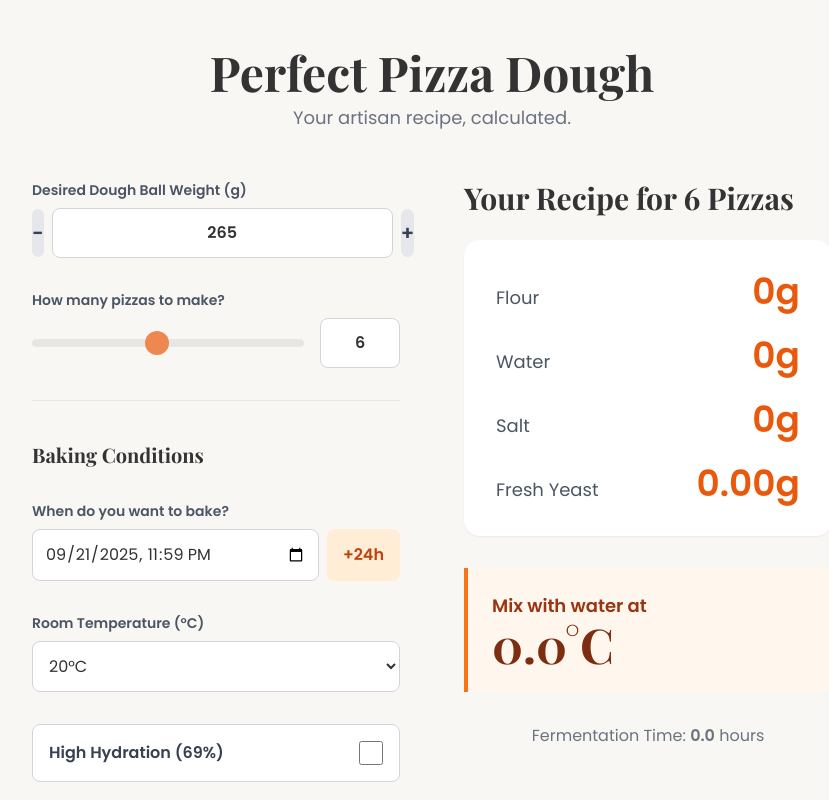
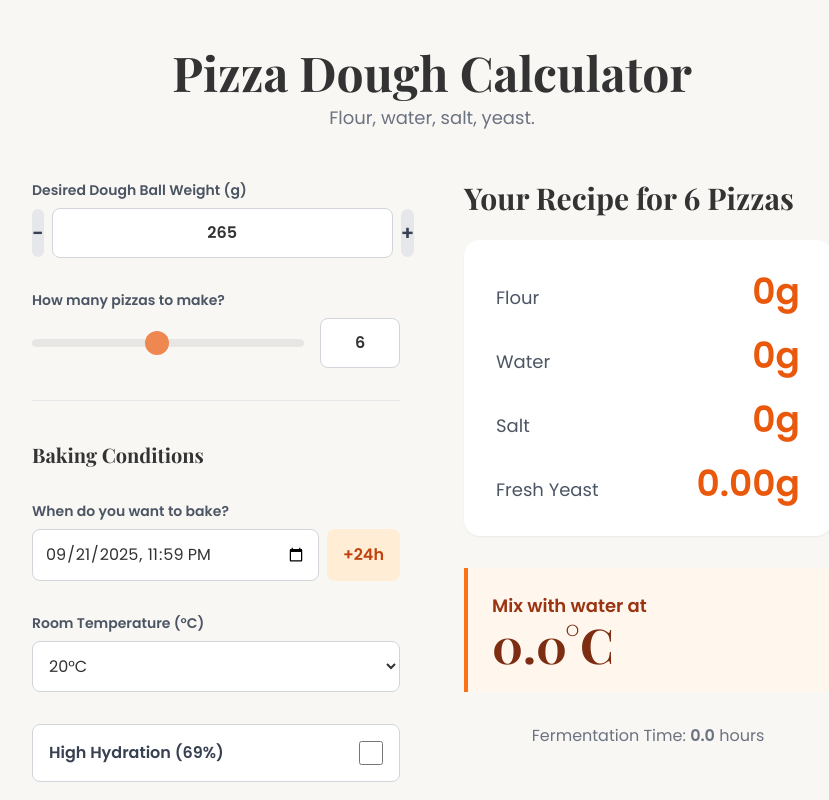
Before and after one commit to mikserf/pizzacalculator, a React (Vite) app: page / in a window 1280 px wide. Shown: the top 800 px of the page, without its empty margins (208-1037 px from the left). Built offline with nearby package versions, Linux system fonts and the light colour scheme.

Commit message:
Rename header and update description in PizzaCalculator

```diff
--- a/src/components/PizzaCalculator.tsx
+++ b/src/components/PizzaCalculator.tsx
@@ -25,8 +25,8 @@ const PizzaCalculator: React.FC = () => {
   return (
     <div className="container mx-auto max-w-4xl p-8 md:p-12">
       <header className="text-center mb-12">
-        <h1 className="font-display text-5xl font-bold mb-2">Perfect Pizza Dough</h1>
-        <p className="text-lg text-gray-500">Your artisan recipe, calculated.</p>
+        <h1 className="font-display text-5xl font-bold mb-2">Pizza Dough Calculator</h1>
+        <p className="text-lg text-gray-500">Flour, water, salt, yeast.</p>
       </header>
 
       <div className="md:grid md:grid-cols-2 md:gap-16">
```
